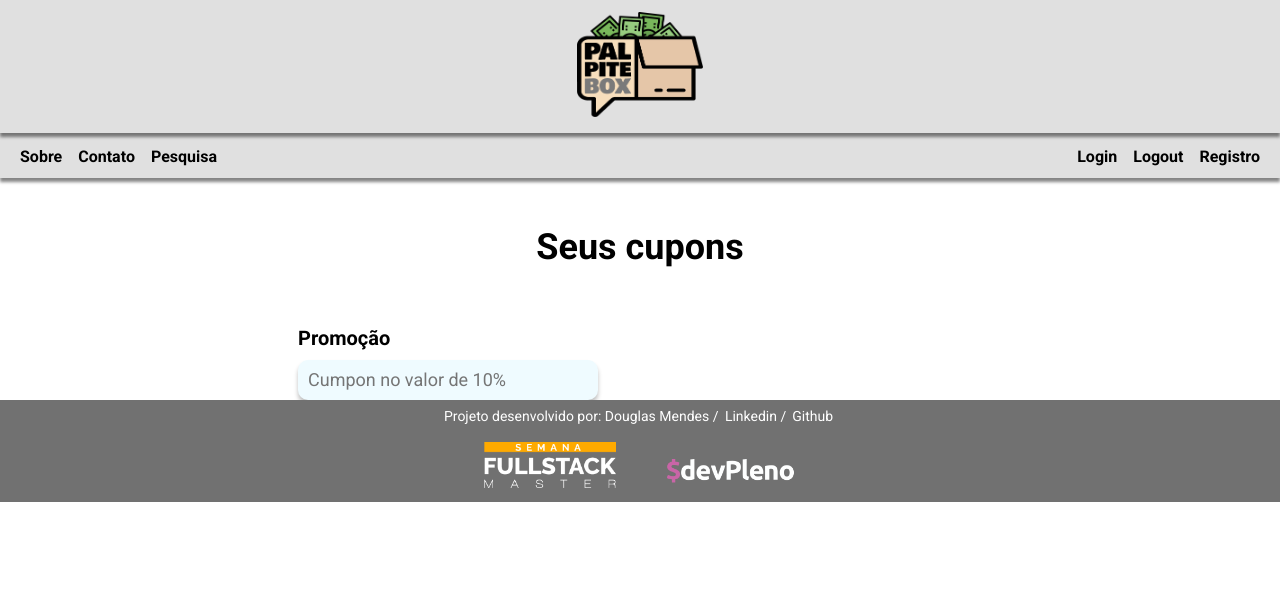
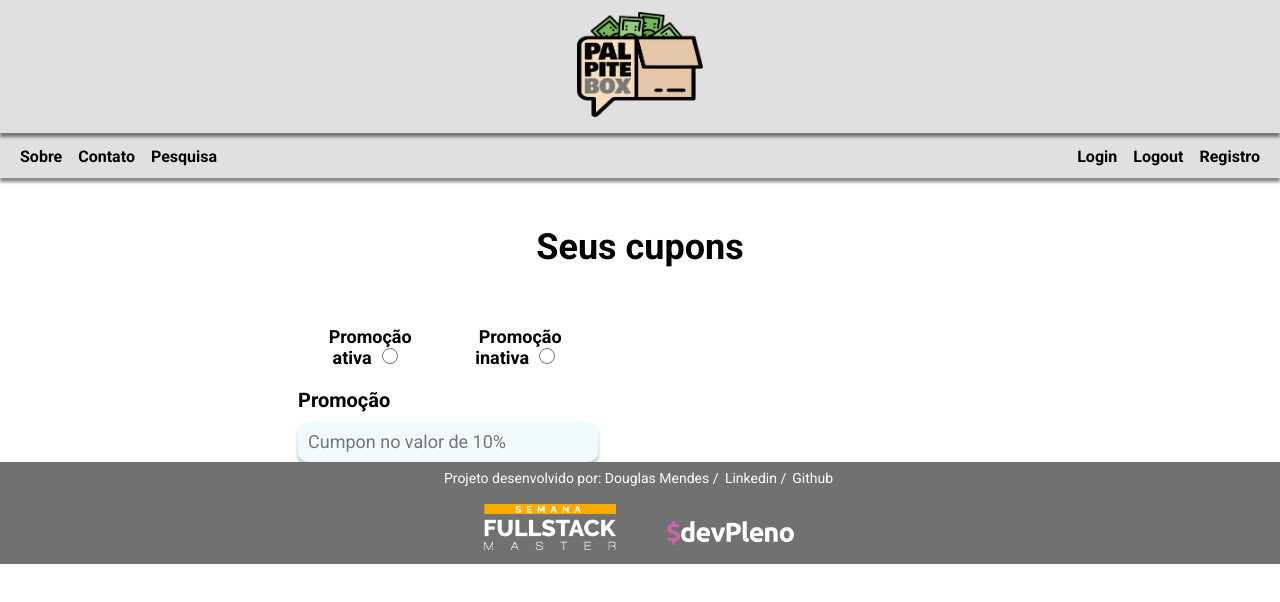
Before and after one commit to capudougmor/PalpiteBox, a React (Create React App) app: page /dash in a window 1280 px wide. Shown: the top 602 px of the page. Built offline with nearby package versions, Linux system fonts and the light colour scheme; the HTML template or start-up script is replaced by a standard one.

Commit message:
Criado input de promoção na dash

```diff
--- a/src/global.css
+++ b/src/global.css
@@ -102,3 +102,22 @@ form textarea {
 .back-link:hover {
     opacity: 0.8;
 }
+
+.radios {
+max-width: 300px;
+width: 80%;
+display: flex;
+}
+
+.radios label {
+    font-weight: 700;
+    padding: 30px;
+    font-style: normal;
+    text-align: center;
+
+}
+
+.radios label input {
+    margin: 0 10px;
+    height: 16px;
+    }
--- a/src/pages/Dashboard/index.js
+++ b/src/pages/Dashboard/index.js
@@ -5,12 +5,23 @@ import Header from '../components/Header'
 import Footer from '../components/Footer'
 
 const Dash = () => {
+
+    const ativo = ['Promoção ativa', 'Promoção inativa']
     return (
         <>
             <Header />
             <div className="dash">
                 <h1>Seus cupons</h1>
                 <form onSubmit='#'>
+                    <div className='radios'>
+                        {ativo.map(ativo => {
+                            return (
+                                <label>
+                                    {ativo}
+                                    <input className='radio' type="radio" name='ativo'value={ativo} />
+                                </label>)
+                        })}
+                    </div>
                     <div className="fields">
                         <label >Promoção</label>
                         <input type="text" placeholder="Cumpon no valor de 10%"/>
--- a/src/pages/Pesquisa/index.js
+++ b/src/pages/Pesquisa/index.js
@@ -42,6 +42,9 @@ const Pesquisa = () => {
             <label>Sua crítica ou sugestão:</label>
             <input type="text"/>
           </div>
+          <div className='fields'>
+            <label>Nota:</label>
+          </div>
           <div className="radios">
             {notas.map(nota => {
               return (
--- a/src/pages/Pesquisa/styles.css
+++ b/src/pages/Pesquisa/styles.css
@@ -1,7 +1,7 @@
 
 .pesquisa h1 {
   text-align: center;
-  padding: 8px;
+  padding: 16px;
 }
 
 .pesquisa p {
@@ -24,7 +24,6 @@ form {
 }
 
 .fields label {
-  padding: 10px 0;
   font-style: normal;
   font-weight: bold;
   font-size: 20px;
@@ -50,7 +49,6 @@ form {
 }
 
 .radios label {
-  margin-top: 12px;
   padding: 10px;
   font-style: normal;
   text-align: center;
```
